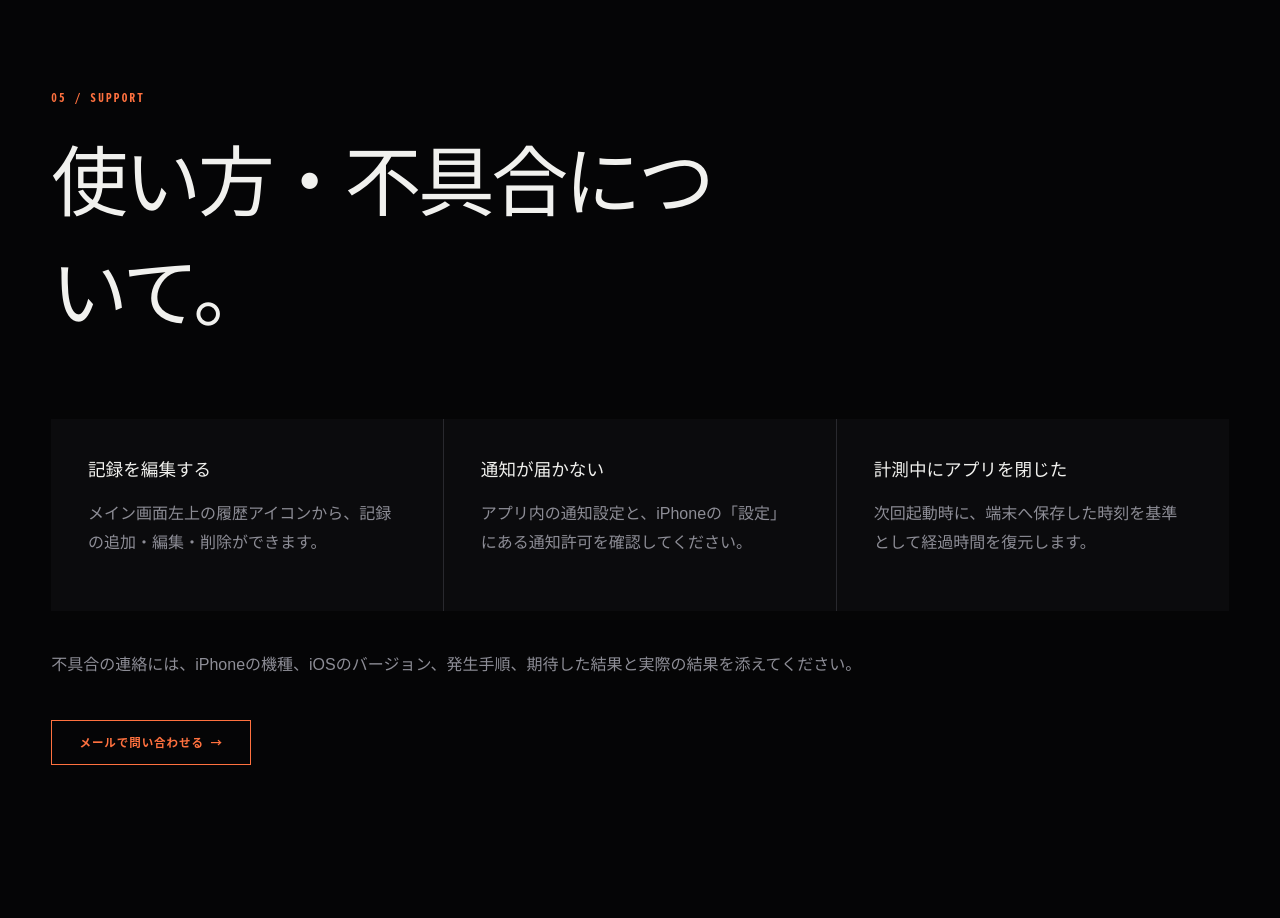
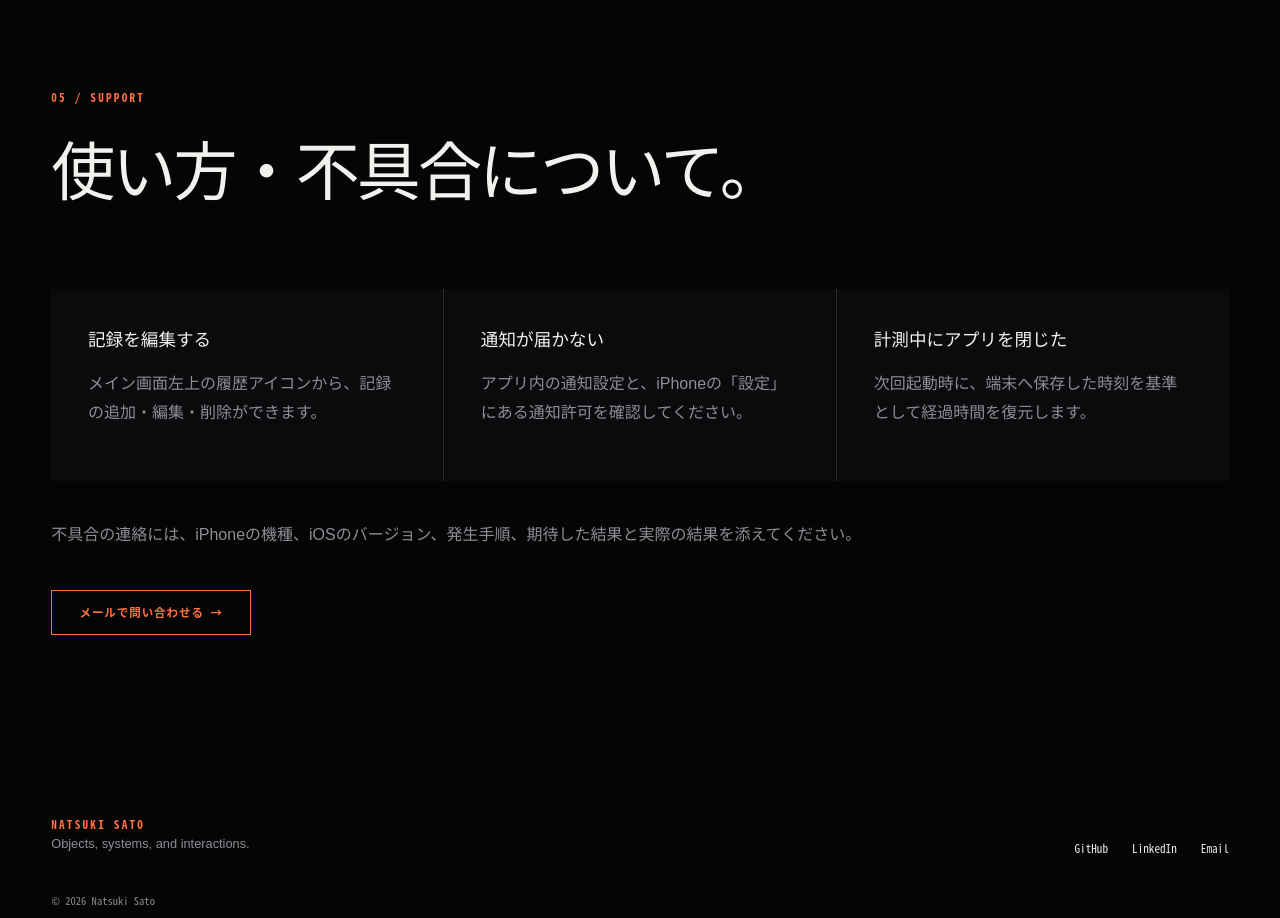
Before and after one commit to bruiselea/bruiselea.github.io, an Astro site: page /works/10000-hours in a window 1280 px wide. Shown: the part 3820-4738 px from the top of the page. Built offline with nearby package versions, Linux system fonts and the light colour scheme; Astro itself is replaced by a stand-in of ours; a web font is replaced by a local one.

Commit message:
fix: keep support heading balanced

```diff
--- a/src/pages/works/10000-hours/index.astro
+++ b/src/pages/works/10000-hours/index.astro
@@ -163,7 +163,7 @@ const screenshots = [
   .privacy-summary li { padding: 1rem 0; border-bottom: 1px solid var(--line); color: #d0d0d4; }
   .privacy-summary__grid > div > p { margin: 0 0 2.5rem; color: var(--muted); line-height: 2; }
   .app-support { padding: clamp(4rem, 10vw, 9rem) 0 2rem; }
-  .app-support > h2 { max-width: 16ch; margin: 0 0 clamp(3rem, 6vw, 5rem); font-size: clamp(2.4rem, 6vw, 5.6rem); font-weight: 500; letter-spacing: -.045em; }
+  .app-support > h2 { max-width: none; margin: 0 0 clamp(3rem, 6vw, 5rem); font-size: clamp(2.4rem, 5vw, 4.5rem); font-weight: 500; letter-spacing: -.045em; text-wrap: balance; }
   .support-grid { display: grid; grid-template-columns: repeat(3, 1fr); gap: 1px; background: var(--line); }
   .support-grid article { padding: clamp(1.5rem, 3vw, 2.3rem); background: var(--surface); }
   .support-grid h3 { margin: 0 0 1.2rem; font-size: 1.1rem; font-weight: 560; }
```
